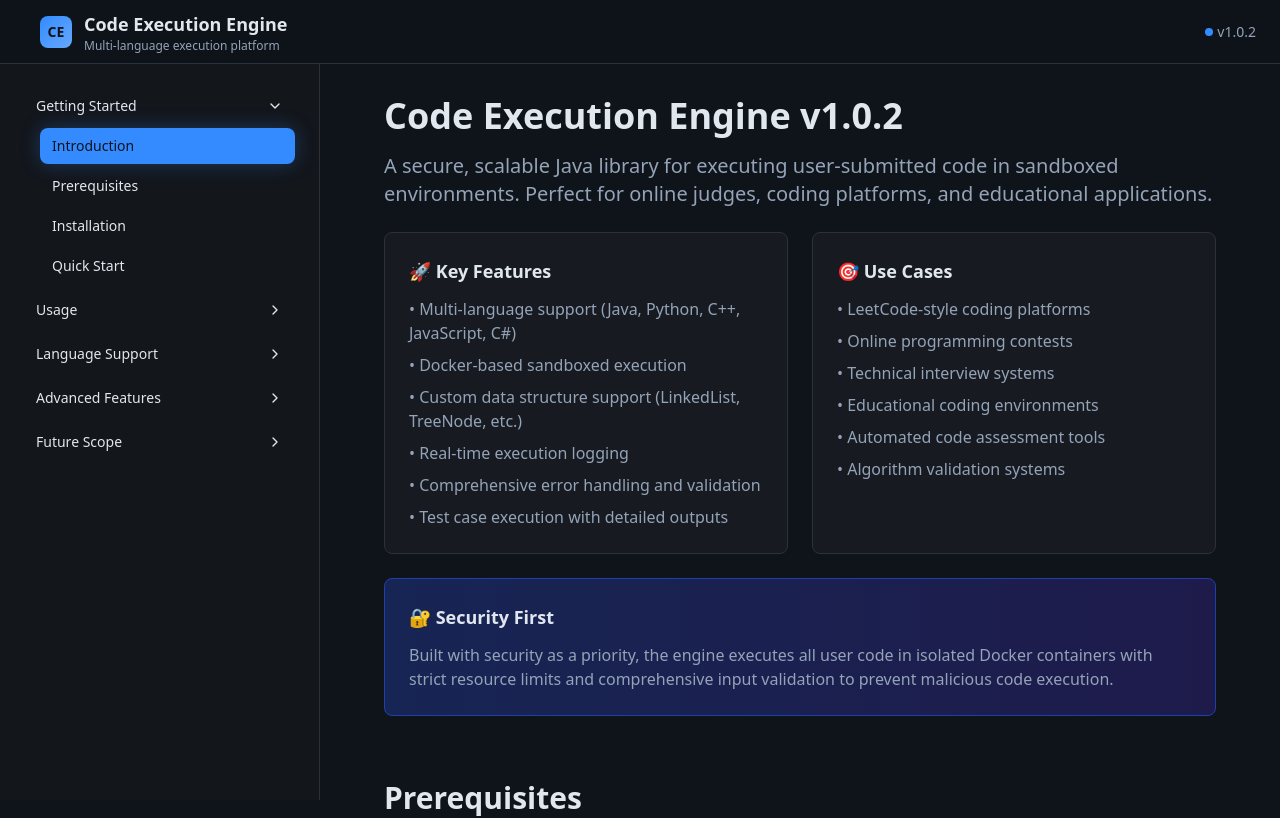
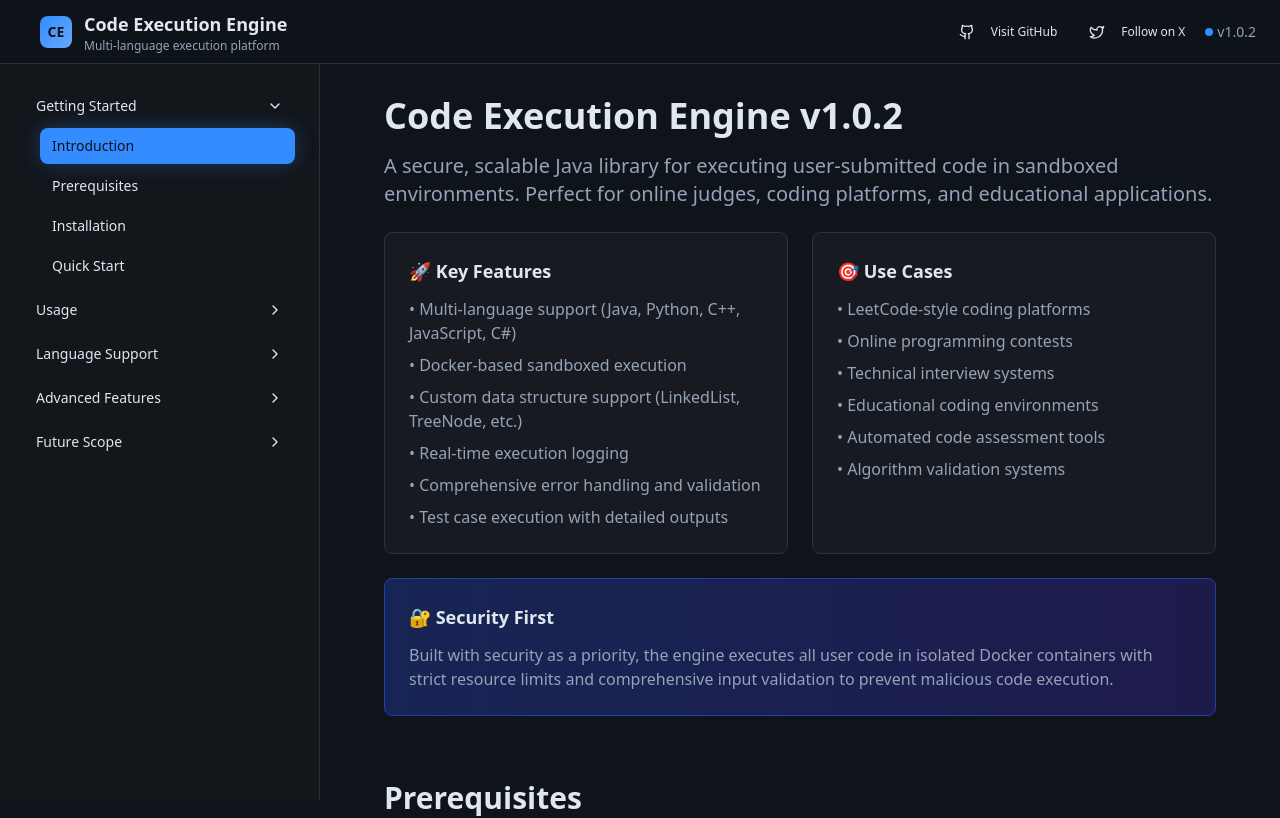
Before and after one commit to hrishabh6/CodeExecutionEngine---Documentation, a React (Vite) app: page / in a window 1280 px wide. Shown: the top 818 px of the page. Built offline with nearby package versions, Linux system fonts and the light colour scheme.

Commit message:
Added socials

```diff
--- a/src/components/DocumentationHeader.tsx
+++ b/src/components/DocumentationHeader.tsx
@@ -1,4 +1,4 @@
-import { Menu } from "lucide-react";
+import { Menu, Github, Twitter } from "lucide-react";
 import {Button} from "@/components/ui/button.tsx";
 
 interface DocumentationHeaderProps {
@@ -35,6 +35,29 @@ export const DocumentationHeader = ({ onMenuClick }: DocumentationHeaderProps) =
                 </div>
 
                 <div className="flex items-center space-x-2">
+                    {/* Social Media Buttons */}
+                    <div className="flex items-center space-x-1 sm:space-x-2">
+                        <Button
+                            variant="ghost"
+                            size="sm"
+                            className="p-1.5 sm:px-3 sm:py-2"
+                            onClick={() => window.open('https://github.com/hrishabh6/CodeExecutionEngine', '_blank')}
+                        >
+                            <Github className="h-4 w-4" />
+                            <span className="hidden lg:inline ml-2 text-xs">Visit GitHub</span>
+                        </Button>
+
+                        <Button
+                            variant="ghost"
+                            size="sm"
+                            className="p-1.5 sm:px-3 sm:py-2"
+                            onClick={() => window.open('https://x.com/Rishab093', '_blank')}
+                        >
+                            <Twitter className="h-4 w-4" />
+                            <span className="hidden lg:inline ml-2 text-xs">Follow on X</span>
+                        </Button>
+                    </div>
+
                     <div className="hidden sm:flex md:flex items-center text-xs sm:text-sm text-muted-foreground">
                         <span className="inline-flex items-center space-x-1">
                             <span className="w-1.5 h-1.5 sm:w-2 sm:h-2 bg-primary rounded-full animate-pulse"></span>
```
